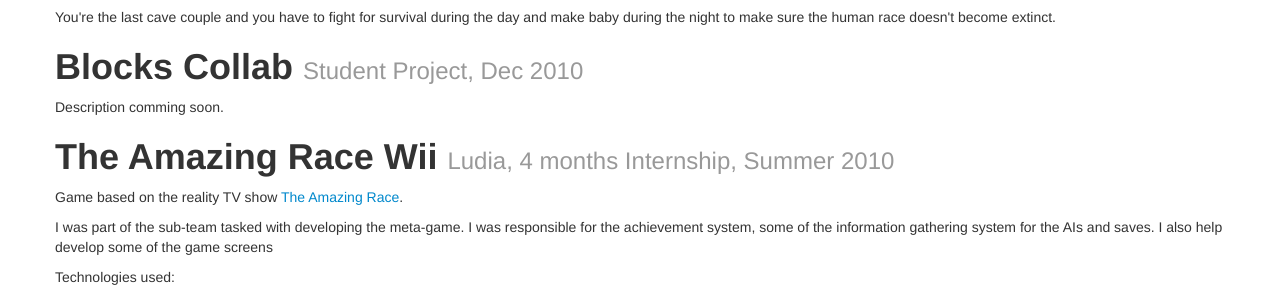
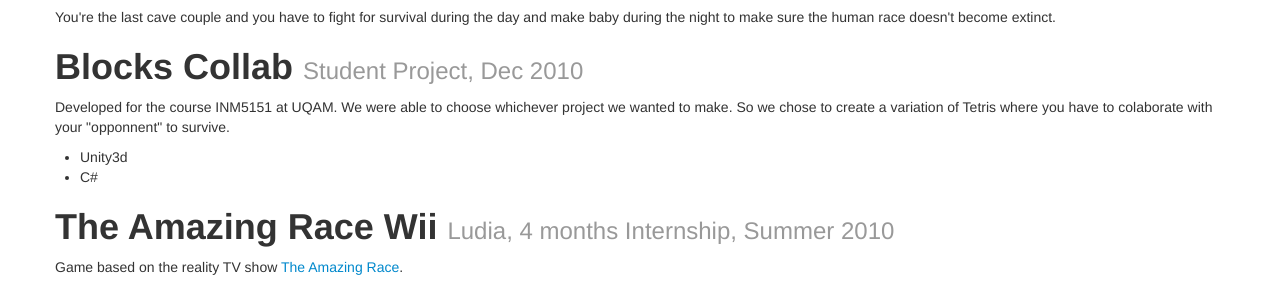
Before and after one commit to dotneB/benoitrattedotcom-source, a plain HTML site: page index.html in a window 1280 px wide. Shown: the part 1003-1293 px from the top of the page. Drawn offline with nearby package versions, Linux system fonts and the light colour scheme.

Commit message:
Initial description

```diff
--- a/index.html
+++ b/index.html
@@ -115,7 +115,11 @@
 					<h1>Blocks Collab <small>Student Project, Dec 2010</small></h1>
 				</div>
 				<div class="span12">
-					<p>Description comming soon.</p>
+					<p>Developed for the course INM5151 at UQAM. We were able to choose whichever project we wanted to make. So we chose to create a variation of Tetris where you have to colaborate with your "opponnent" to survive.</p>
+					<ul>
+						<li>Unity3d</li>
+						<li>C#</li>
+					</ul>
 				</div>
 			</div>	<!-- /project-blockscollab -->
 
```
